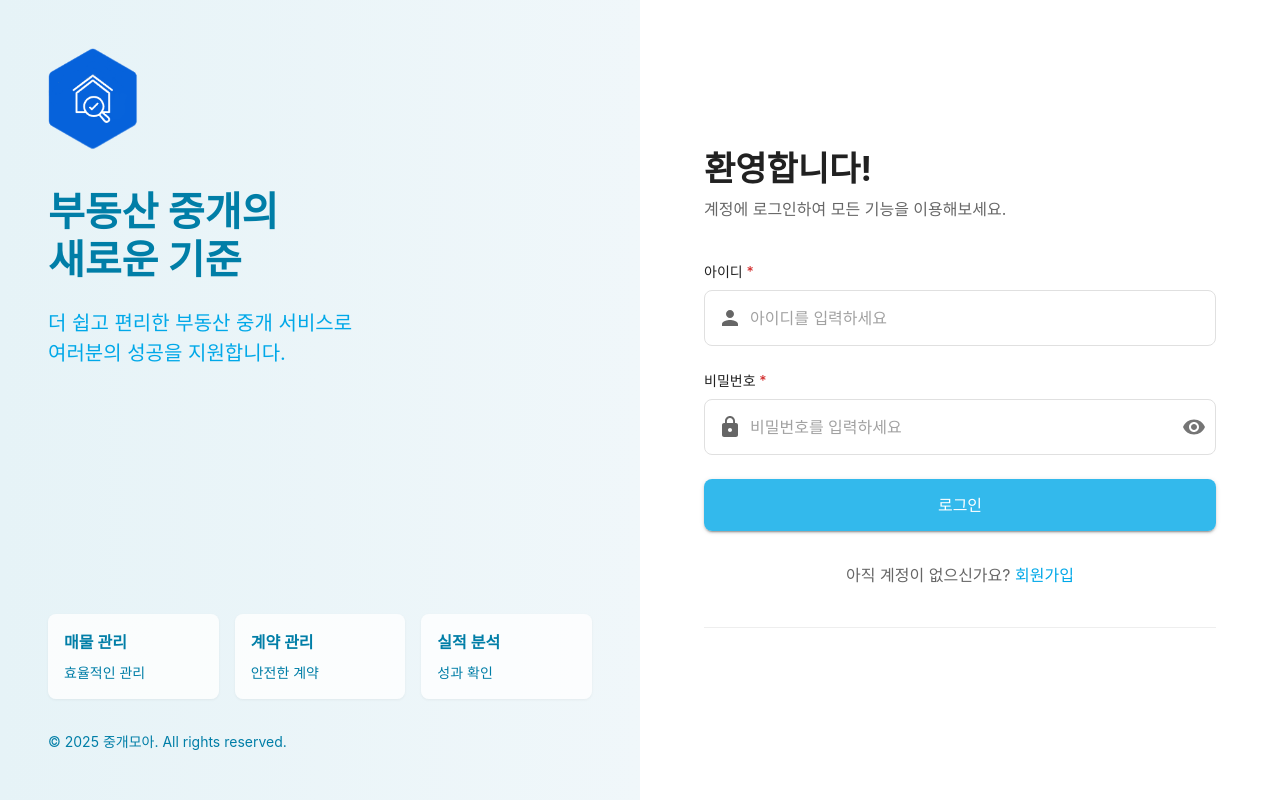
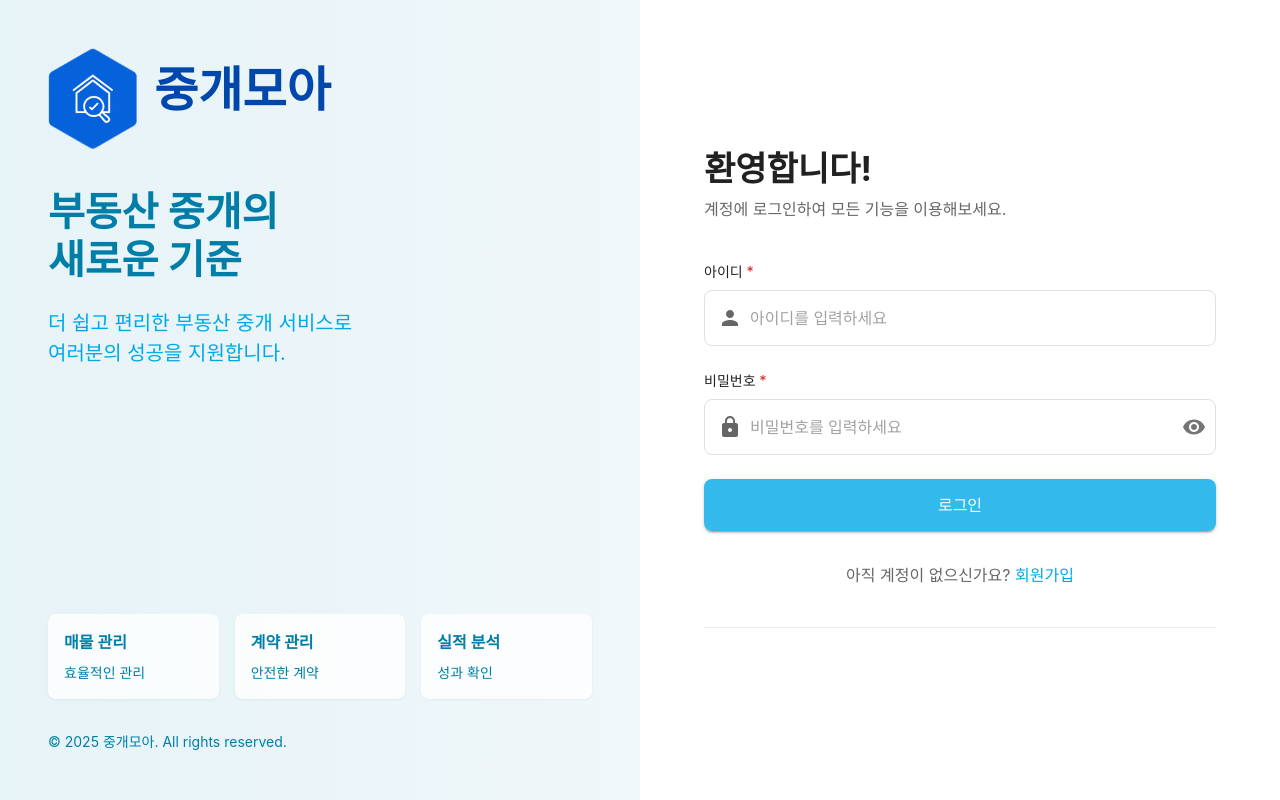
Before and after one commit to Kernel360/KDEV4-JoonggaeMoa-FE, a React (Vite) app: page / in a window 1280 px wide. Built offline with nearby package versions, Linux system fonts and the light colour scheme; no server answers.

Commit message:
[#132] feat: login - 중개모아 이름 추가

```diff
--- a/src/pages/Login.tsx
+++ b/src/pages/Login.tsx
@@ -104,12 +104,30 @@ function Login() {
                 height: '100vh'
             }}>
                 <Box>
-                    <Box sx={{ width: '90px', mb: 4 }}>
-                        <img
-                            src="/로고.png"
-                            alt="브랜드 로고"
-                            style={{ width: '100%' }}
-                        />
+                    <Box sx={{
+                        display: 'flex',
+                        alignItems: 'center',
+                        mb: 4
+                    }}>
+                        <Box sx={{ width: '90px' }}>
+                            <img
+                                src="/로고.png"
+                                alt="브랜드 로고"
+                                style={{ width: '100%' }}
+                            />
+                        </Box>
+                        <Typography
+                            variant="h5"
+                            sx={{
+                                ml: 2,
+                                color: '#0047AB',
+                                fontWeight: 700,
+                                mb: 3,
+                                fontSize: '3rem',
+                            }}
+                        >
+                            중개모아
+                        </Typography>
                     </Box>
                     <Typography variant="h2" sx={{
                         color: '#007ea7',
```
